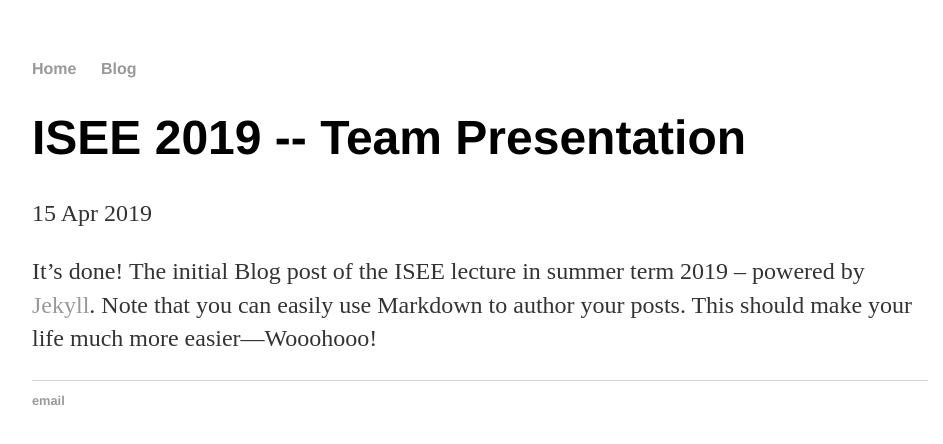
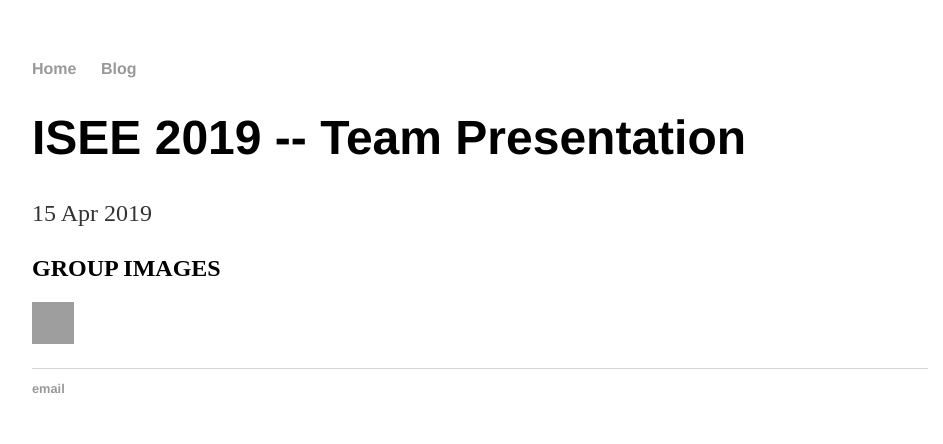
Before and after one commit to kartikprabhu20/YourEuro, a Jekyll site: the page built from docs/_posts/2019-04-15-TeamPresentation.md, in a window 1280 px wide. Shown: the top 444 px of the page, without its empty margins (160-1103 px from the left). Built offline with Jekyll 4.4.1, drawn with Linux system fonts in a browser that asks for light colours; a file with an impossible date is left out; grey boxes are pictures that could not be loaded.

Commit message:
Update 2019-04-15-TeamPresentation.md

```diff
--- a/docs/_posts/2019-04-15-TeamPresentation.md
+++ b/docs/_posts/2019-04-15-TeamPresentation.md
@@ -3,6 +3,5 @@ layout: post
 title: "ISEE 2019 -- Team Presentation"
 date: 2019-04-15
 ---
-
-It's done! The initial Blog post of the ISEE lecture in summer term 2019 -- powered by [Jekyll](http://jekyllrb.com).
-Note that you can easily use Markdown to author your posts. This should make your life much more easier---Wooohooo!
+<h2>GROUP IMAGES<h3>
+<img src="https://github.com/DBSE-teaching/isee2019-ARTexceptionals/blob/master/docs/images/Anitha.jpeg" alt="" height="42" width="42">
```
